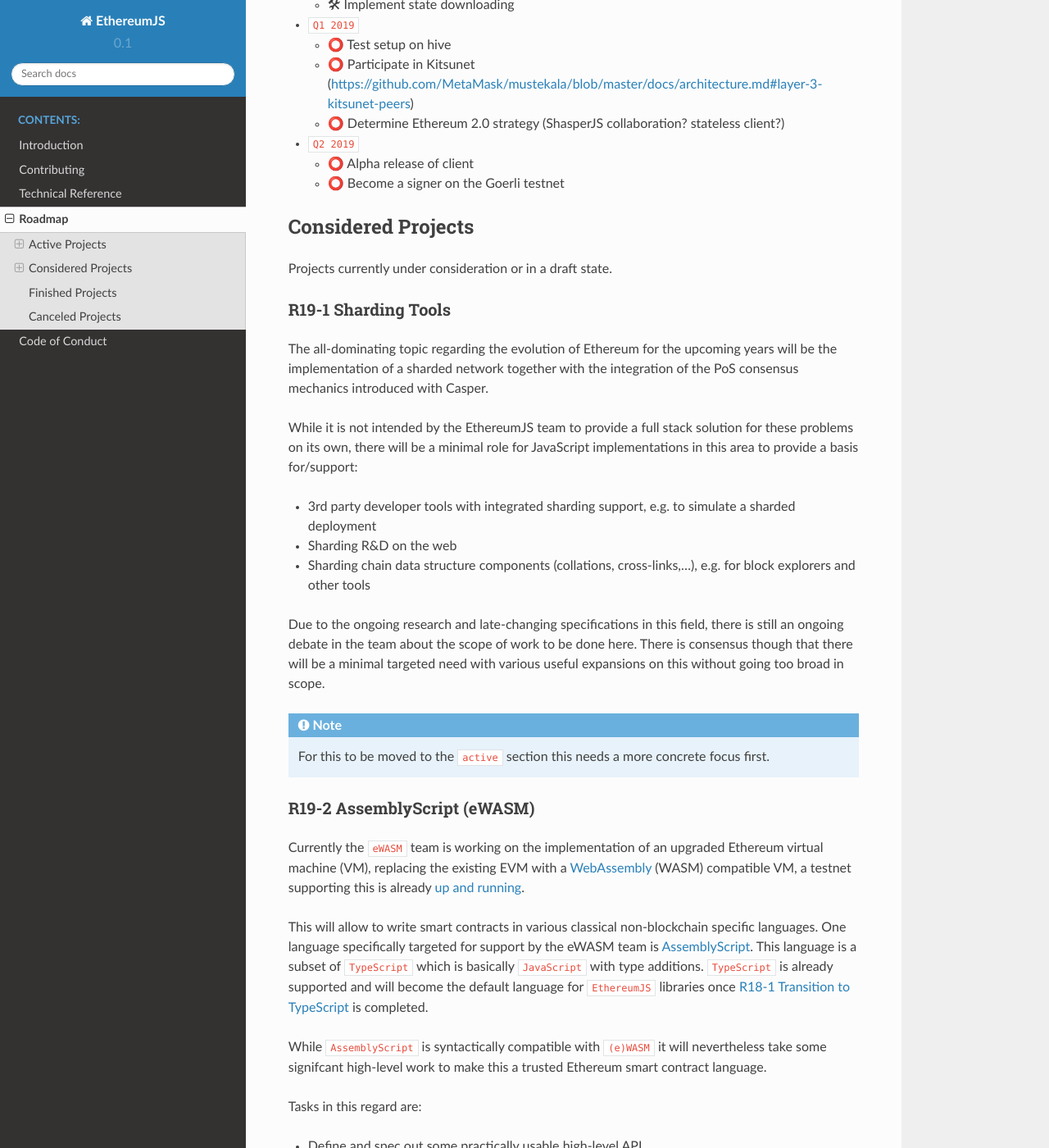
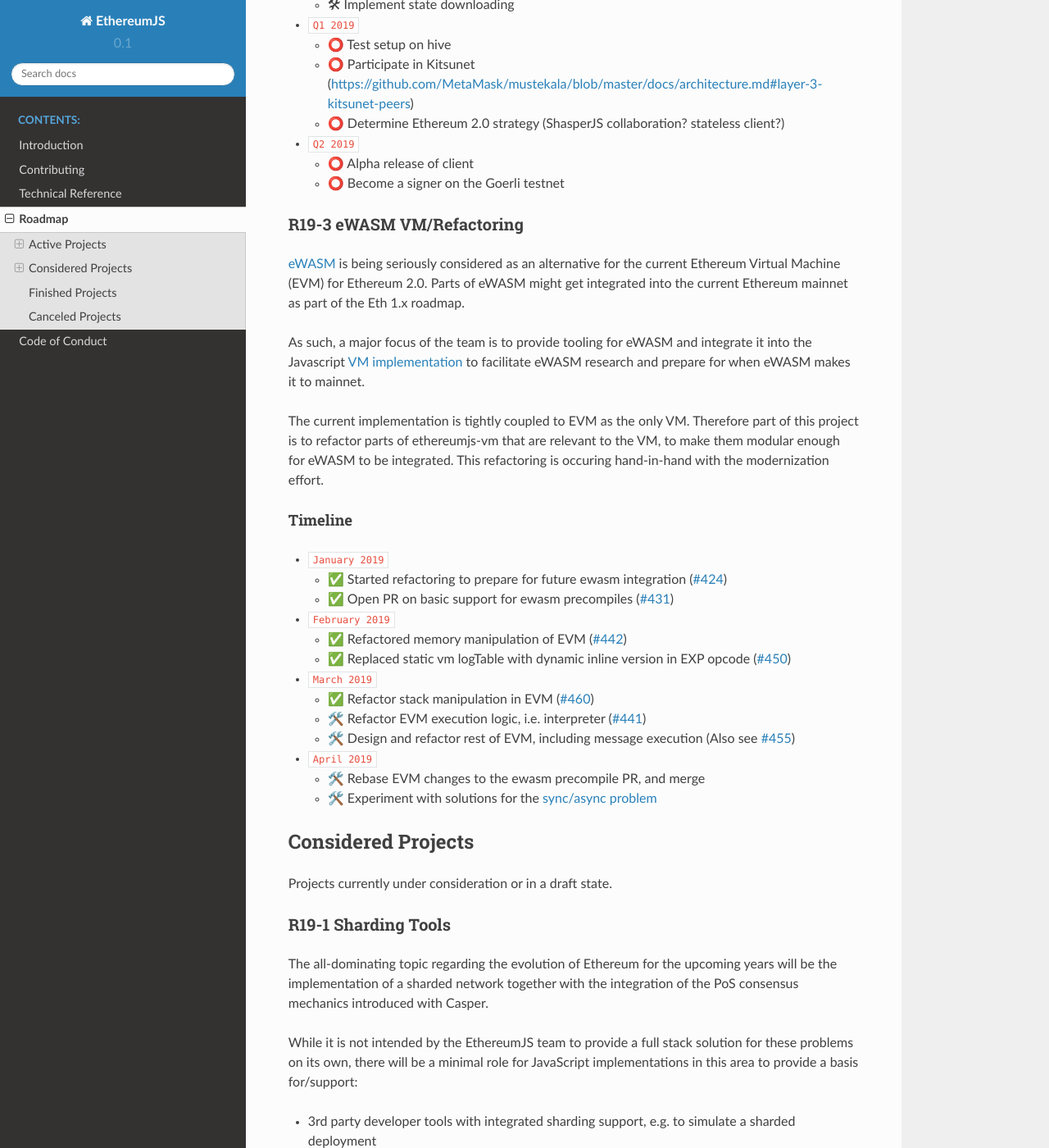
Before and after one commit to ethereumjs/organization, a Sphinx documentation site: the page built from docs/roadmap.rst, in a window 1280 px wide and 1400 px high, scrolled down 2040 px. Shown: the whole window at 82% size. Built offline with Sphinx 7.4.7 and the Read the Docs theme 2.0.0, drawn with Linux system fonts in a browser that asks for light colours; some of the changed text lies outside the part shown.

Commit message:
Add timeline for ewasm, set as active

```diff
--- a/docs/roadmap.rst
+++ b/docs/roadmap.rst
@@ -122,6 +122,52 @@
   - ⭕ Alpha release of client
   - ⭕ Become a signer on the Goerli testnet
 
+
+.. _roadmap_r193_ewasm_vm:
+
+R19-3 eWASM VM/Refactoring
+--------------------------
+
+`eWASM <https://github.com/ewasm/design>`_ is being seriously considered as an
+alternative for the current Ethereum Virtual Machine (EVM) for Ethereum 2.0.
+Parts of eWASM might get integrated into the current Ethereum mainnet as part
+of the Eth 1.x roadmap.
+
+As such, a major focus of the team is to provide tooling for eWASM and integrate
+it into the Javascript `VM implementation <https://github.com/ethereumjs/ethereumjs-vm>`_
+to facilitate eWASM research and prepare for when eWASM makes it to mainnet.
+
+The current implementation is tightly coupled to EVM as the only VM. Therefore
+part of this project is to refactor parts of ethereumjs-vm that are relevant
+to the VM, to make them modular enough for eWASM to be integrated. This refactoring
+is occuring hand-in-hand with the modernization effort.
+
+Timeline
+^^^^^^^^
+
+- ``January 2019``
+
+  - ✅  Started refactoring to prepare for future ewasm integration (`#424 <https://github.com/ethereumjs/ethereumjs-vm/pull/424>`_)
+  - ✅  Open PR on basic support for ewasm precompiles (`#431 <https://github.com/ethereumjs/ethereumjs-vm/pull/431>`_)
+
+- ``February 2019``
+
+  - ✅  Refactored memory manipulation of EVM (`#442 <https://github.com/ethereumjs/ethereumjs-vm/pull/442>`_)
+  - ✅  Replaced static vm logTable with dynamic inline version in EXP opcode (`#450 <https://github.com/ethereumjs/ethereumjs-vm/pull/450>`_)
+
+
+- ``March 2019``
+
+  - ✅  Refactor stack manipulation in EVM (`#460 <https://github.com/ethereumjs/ethereumjs-vm/pull/460>`_)
+  - 🛠️ Refactor EVM execution logic, i.e. interpreter (`#441 <https://github.com/ethereumjs/ethereumjs-vm/pull/441>`_)
+  - 🛠️ Design and refactor rest of EVM, including message execution (Also see `#455 <https://github.com/ethereumjs/ethereumjs-vm/issues/455>`_)
+
+- ``April 2019``
+
+  - 🛠️ Rebase EVM changes to the ewasm precompile PR, and merge
+  - 🛠️ Experiment with solutions for the `sync/async problem <https://github.com/ewasm/design/blob/master/interface_questions.md#ewasm-interface-methods-synchronous-vs-asynchronous>`_
+
+
 .. _roadmap_considered:
 
 Considered Projects
```
Also changed, not shown: other parts of docs/roadmap.rst (+0 -15 lines).
